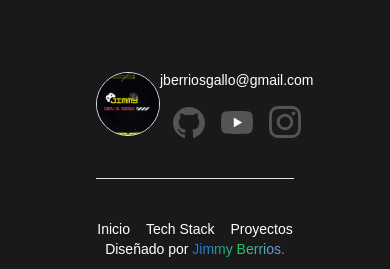
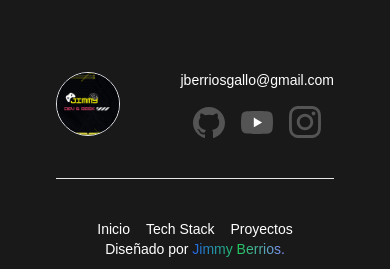
Before and after one commit to JBerriosG/portfolio-jimmy-dev, an Astro site: page / in a window 390 px wide. Shown: the part 3304-3573 px from the top of the page. Built offline with nearby package versions, Linux system fonts and the light colour scheme; Astro itself is replaced by a stand-in of ours.

Commit message:
modified padding mobile in footer and prefooter

```diff
--- a/src/components/Footer.astro
+++ b/src/components/Footer.astro
@@ -1,4 +1,4 @@
-<footer class="flex flex-col items-center md:flex-row md:justify-between px-20 pb-10 text-sm md:text-base">
+<footer class="flex flex-col items-center md:flex-row md:justify-between px-10 md:px-20 pb-10 text-sm md:text-base">
     <div class="flex gap-4 items-center">
         <a href="#">Inicio</a>
         <a href="#stack">Tech Stack</a>
--- a/src/components/PreFooter.astro
+++ b/src/components/PreFooter.astro
@@ -4,7 +4,7 @@ import Icon from "./Icon.astro";
 ---
 
 <section class="w-full text-sm md:text-base">
-    <div class="flex justify-between items-center px-20 pb-10">
+    <div class="flex justify-between items-center px-10 md:px-20 pb-10">
         <Logo url="/images/logo.jpg" alt="logo canal de youtube de jimmy dev" class="w-16 h-16 md:w-20 md:h-20"/>
         <div class="flex flex-col items-center md:flex-row md:justify-between gap-4">
             <h4>jberriosgallo@gmail.com</h4>
@@ -15,7 +15,7 @@ import Icon from "./Icon.astro";
             </div>
         </div>
     </div>
-    <div class="px-20 pb-10">
+    <div class="px-10 md:px-20 pb-10">
         <hr>
     </div>
 </section>
```
